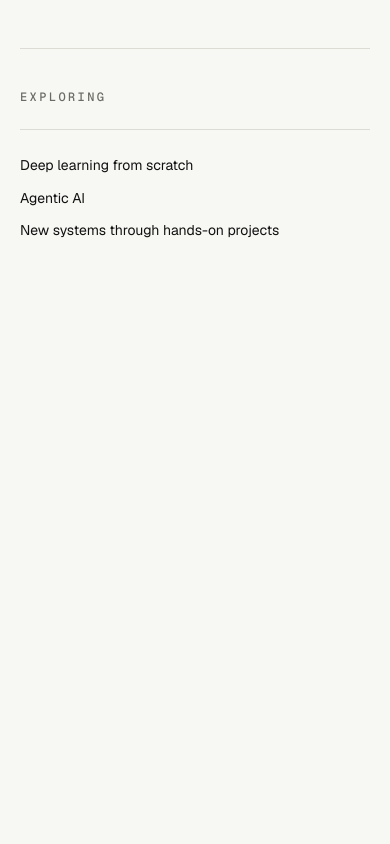
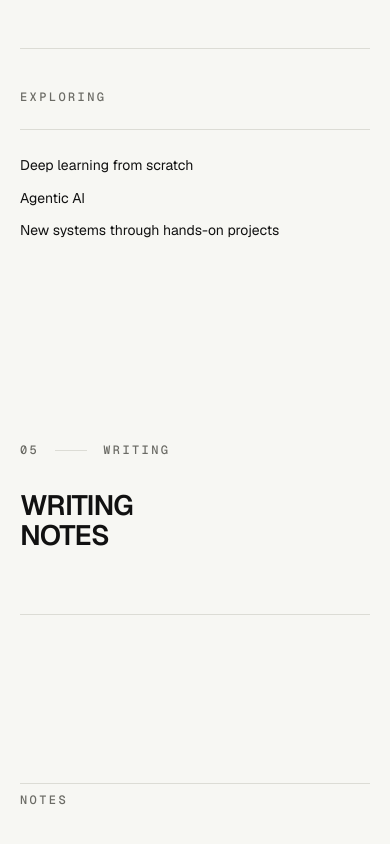
Before and after one commit to shabi-2-2/Portfolio_01, a Next.js app: page / in a window 390 px wide. Shown: the part 5973-6817 px from the top of the page. Before the commit the page ends 6383 px from the top, so only its background shows below. Built offline with nearby package versions, Linux system fonts and the light colour scheme.

Commit message:
feat: add WritingSection component to home page

```diff
--- a/app/page.tsx
+++ b/app/page.tsx
@@ -2,6 +2,7 @@ import { AboutSection } from "@/components/home/about-section";
 import { Hero } from "@/components/home/hero";
 import { OpenSourceSection } from "@/components/home/open-source-section";
 import { WorkSection } from "@/components/home/work-section";
+import { WritingSection } from "@/components/home/writing-section";
 import { Navbar } from "@/components/layout/navbar";
 
 export default function Home() {
@@ -13,6 +14,7 @@ export default function Home() {
         <WorkSection />
         <OpenSourceSection />
         <AboutSection />
+        <WritingSection />
       </main>
     </>
   );
--- /dev/null
+++ b/components/home/writing-section.tsx
@@ -0,0 +1,29 @@
+import { Container } from "@/components/layout/container";
+import { Section } from "@/components/layout/section";
+import { SectionLabel } from "@/components/ui/section-label";
+
+export function WritingSection() {
+  return (
+    <Section id="writing" className="scroll-mt-20 pb-28 pt-8 md:pb-36 md:pt-12">
+      <Container>
+        <SectionLabel number="05">Writing</SectionLabel>
+
+        <h2 className="mt-8 text-[1.75rem] font-semibold uppercase leading-[1.08] tracking-tight sm:text-4xl md:text-5xl">
+          <span className="block">Writing</span>
+          <span className="block">Notes</span>
+        </h2>
+
+        <div className="mt-16 border-t border-border md:mt-20">
+          <div className="min-h-36 pt-10 md:min-h-40 md:pt-12" />
+        </div>
+
+        <div className="mt-6 border-t border-border md:mt-10">
+          <p className="pt-2 font-mono text-xs font-medium uppercase tracking-[0.2em] text-muted-foreground md:pt-3">
+            Notes
+          </p>
+          <div className="min-h-52 border-b border-border pb-14 md:min-h-64" />
+        </div>
+      </Container>
+    </Section>
+  );
+}
```
